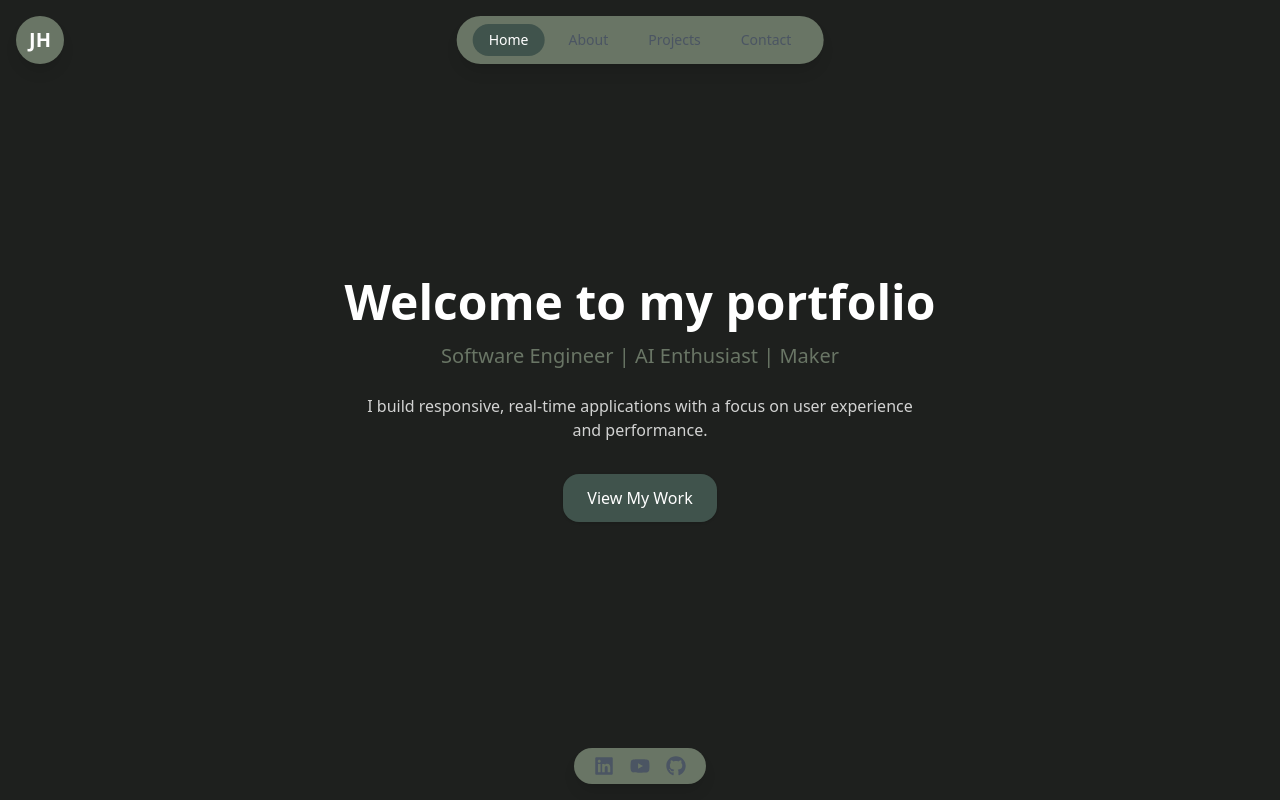
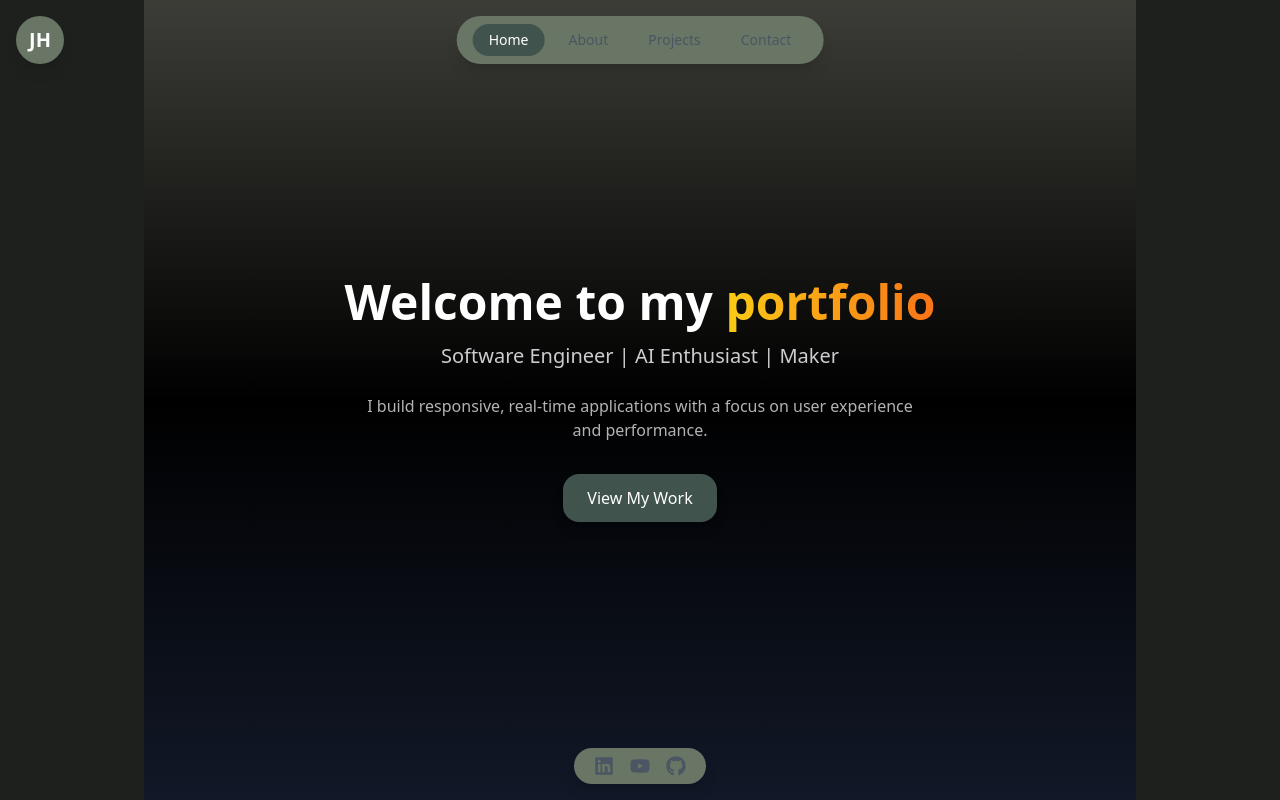
Before and after one commit to jhsotoglz/web-portfolio, a React (Vite) app: page / in a window 1280 px wide. Shown: the top 800 px of the page. Built offline with nearby package versions, Linux system fonts and the light colour scheme.

Commit message:
Making home look better

```diff
--- a/src/components/Home.tsx
+++ b/src/components/Home.tsx
@@ -2,19 +2,24 @@ const Home = () => {
   return (
     <section
       id="home"
-      className="min-h-screen-dynamic flex justify-center items-center bg-background text-text"
+      className="relative min-h-screen-dynamic flex justify-center items-center bg-gradient-to-b from-main via-black to-gray-900 text-white overflow-hidden"
     >
+      {/* Soft background glow */}
+      <div className="absolute w-[500px] h-[500px] bg-secondary rounded-full blur-[120px] opacity-20 top-1/3 left-1/2 -translate-x-1/2 -z-10" />
+
       <div className="global-content text-center animate-fade-in-up">
-        <h1 className="text-4xl sm:text-5xl font-bold text-white">Welcome to my portfolio</h1>
-        <h2 className="text-xl text-secondary mt-4">
+        <h1 className="text-4xl sm:text-5xl font-bold">
+          Welcome to my <span className="bg-clip-text text-transparent bg-gradient-to-r from-yellow-400 to-orange-500">portfolio</span>
+        </h1>
+        <h2 className="text-xl text-white/80 mt-4">
           Software Engineer | AI Enthusiast | Maker
         </h2>
-        <p className="mt-6 max-w-xl mx-auto text-white/80">
+        <p className="mt-6 max-w-xl mx-auto text-white/70">
           I build responsive, real-time applications with a focus on user experience and performance.
         </p>
         <a
           href="#projects"
-          className="mt-8 inline-block px-6 py-3 text-white bg-extra rounded-2xl shadow hover:bg-secondary transition"
+          className="mt-8 inline-block px-6 py-3 bg-extra text-white rounded-2xl shadow-lg hover:bg-secondary transition-all duration-300 hover:scale-105 hover:shadow-xl"
         >
           View My Work
         </a>
```
